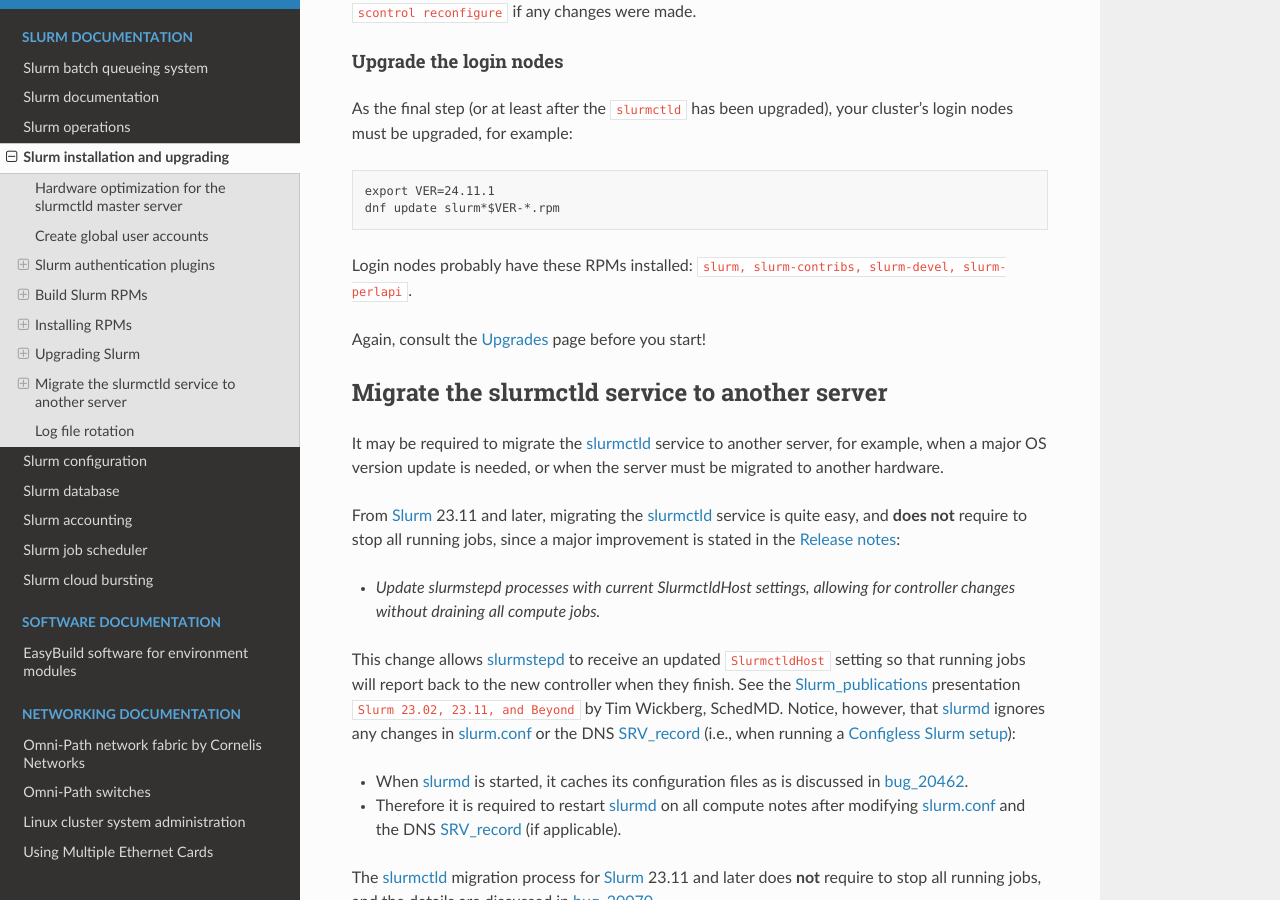
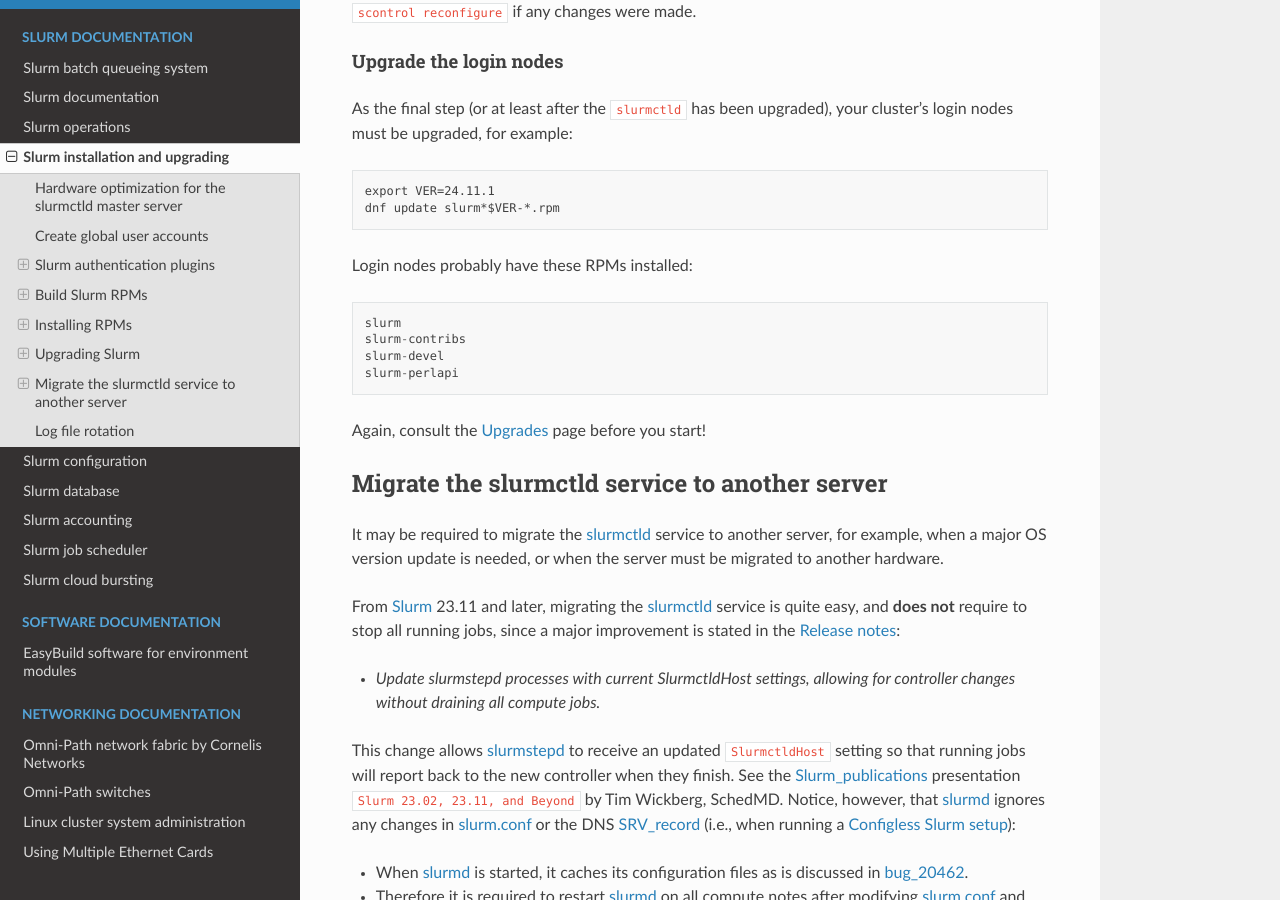
Before and after one commit to OleHolmNielsen/Niflheim_system, a Sphinx documentation site: the page built from docs/Slurm_installation.rst, in a window 1280 px wide and 900 px high, scrolled down 22892 px. Built offline with Sphinx 7.4.7 and the Read the Docs theme 3.1.0, drawn with Linux system fonts in a browser that asks for light colours.

Commit message:
Minor edit

```diff
--- a/docs/Slurm_installation.rst
+++ b/docs/Slurm_installation.rst
@@ -1013,7 +1013,12 @@
   export VER=24.11.1
   dnf update slurm*$VER-*.rpm
 
-Login nodes probably have these RPMs installed: ``slurm, slurm-contribs, slurm-devel, slurm-perlapi``.
+Login nodes probably have these RPMs installed::
+
+  slurm
+  slurm-contribs
+  slurm-devel
+  slurm-perlapi
 
 Again, consult the Upgrades_ page before you start!
 
```
